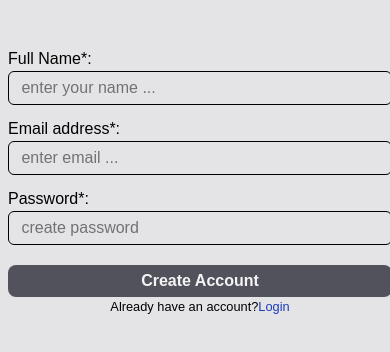
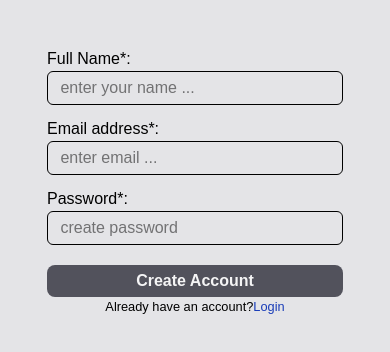
Before and after one commit to pradeep004-coder/QueryFlow.ai, a Next.js app in the folder Frontend/: page /signup in a window 390 px wide. Shown: the top 352 px of the page. Built offline with nearby package versions, Linux system fonts and the light colour scheme.

Commit message:
fixed form size

```diff
--- a/Frontend/src/app/login/page.js
+++ b/Frontend/src/app/login/page.js
@@ -76,7 +76,7 @@ export default function Login() {
     return (
         <>
             <div className='h-screen w-full bg-zinc-200 fixed text-black'>
-                <form className='p-2 w-[400px] mx-auto mt-[10%]' onSubmit={handleSubmit}>
+                <form className='p-2 w-[80%] md:w-[400px] mx-auto mt-[10%]' onSubmit={handleSubmit}>
                     <div className="flex flex-col mb-3">
                         <label htmlFor='email'>Email address*:</label>
                         <input ref={emailRef} className='border-1 p-1 px-2 rounded-md' placeholder=" enter email ..." id="email" />
--- a/Frontend/src/app/signup/page.js
+++ b/Frontend/src/app/signup/page.js
@@ -100,7 +100,7 @@ export default function Singup() {
     return (
         <>
             <div className='h-screen w-full bg-zinc-200 text-black fixed'>
-                <form className='p-2 w-[400px] mx-auto mt-[10%]' onSubmit={handleSubmit}>
+                <form className='p-2 w-[80%] md:w-[400px] mx-auto mt-[10%]' onSubmit={handleSubmit}>
                     <div className="flex flex-col mb-3">
                         <label htmlFor='name'>Full Name*:</label>
                         <input ref={nameRef} className='border-1 p-1 px-2 rounded-md' placeholder=" enter your name ..." id="name" />
```
